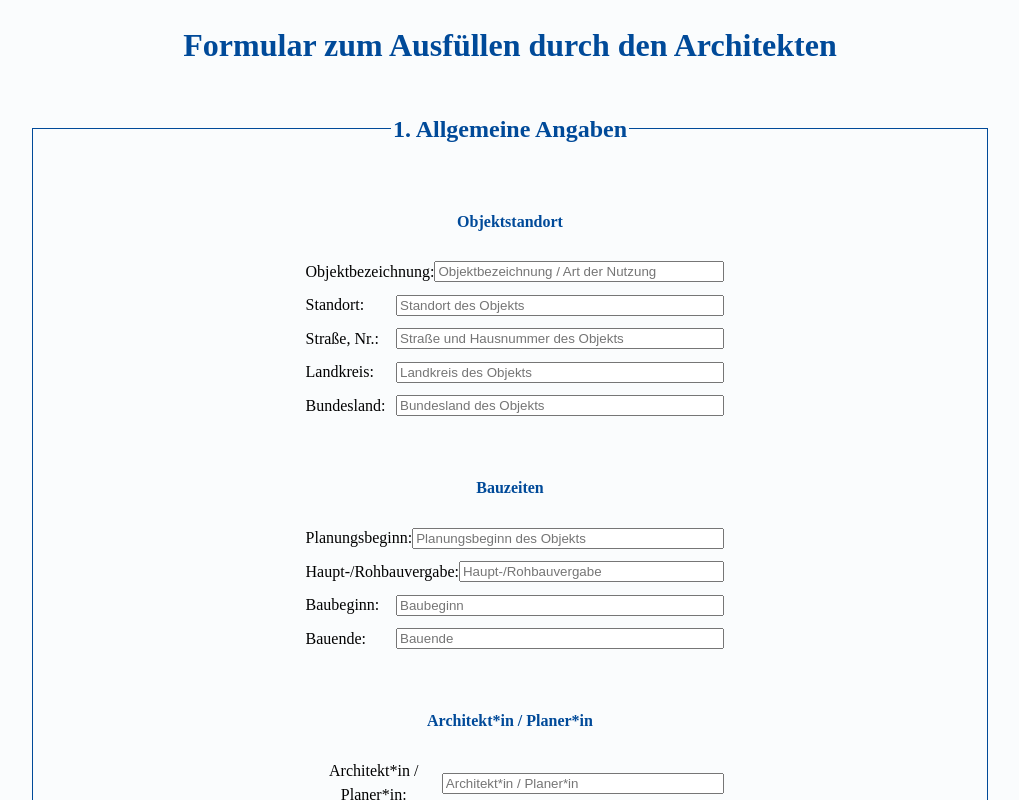
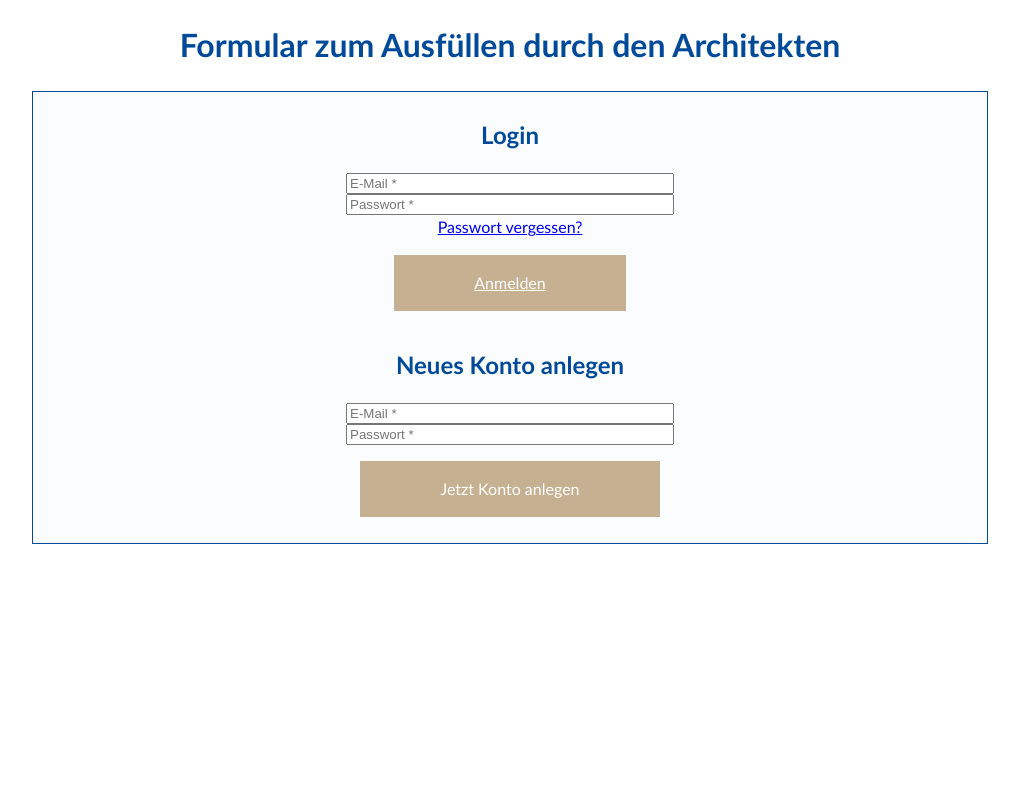
Before and after one commit to juliabellmann/formular-archi, a Next.js app: page / in a window 1280 px wide. Shown: the top 800 px of the page, without its empty margins (130-1149 px from the left). Built offline with nearby package versions, Linux system fonts and the light colour scheme.

Commit message:
add pages

```diff
--- a/components/Form.js
+++ b/components/Formarchi.js
@@ -6,7 +6,7 @@ const priorityOptions = [
     { id: "priority3", value: "Low", label: "Low" },
   ];
 
-export default function Form()
+export default function Formarchi()
 {
     return (
         <>
--- /dev/null
+++ b/components/Login.js
@@ -0,0 +1,29 @@
+import Link from "next/link";
+
+export default function Login()
+{
+    return (
+        <>
+            <form>
+                <fieldset className="container-login">
+                    <h2>Login</h2>
+
+                    <input type="text" id="email-login" name="email-login" placeholder="E-Mail *" required />
+                    <input type="text" id="password-login" name="password-login" placeholder="Passwort *" required />
+                    <Link href="#">Passwort vergessen?</Link>
+
+                    <Link href="/formular" className="button">Anmelden</Link>
+
+                    <h2>Neues Konto anlegen</h2>
+
+                    <input type="text" id="email-neuernutzer" name="email-neuernutzer" placeholder="E-Mail *" required />
+                    <input type="text" id="password-neuernutzer" name="password-neuernutzer" placeholder="Passwort *" required />
+
+                    <div href="#" className="button">Jetzt Konto anlegen</div>
+
+                </fieldset>
+            </form>
+
+        </>
+    )
+}
--- /dev/null
+++ b/pages/formular.js
@@ -0,0 +1,11 @@
+import Formarchi from "@/components/Formarchi";
+import Login from "@/components/Login";
+
+export default function Formular() {
+  return (
+    <>
+      {/* <Login></Login> */}
+      <Formarchi></Formarchi>
+    </>
+  );
+}
--- a/pages/index.js
+++ b/pages/index.js
@@ -1,5 +1,6 @@
 import { Geist, Geist_Mono } from "next/font/google";
-import Form from "@/components/Form";
+import Form from "@/components/Formarchi";
+import Login from "@/components/Login";
 
 const geistSans = Geist({
   variable: "--font-geist-sans",
@@ -14,7 +15,8 @@ const geistMono = Geist_Mono({
 export default function Home() {
   return (
     <>
-      <Form></Form>
+      <Login></Login>
+      {/* <Form></Form> */}
     </>
   );
 }
--- a/styles/globals.css
+++ b/styles/globals.css
@@ -25,9 +25,10 @@ body {
 
 :root {
   --text-font: 'Trebuchet MS', 'Lucida Sans Unicode', 'Lucida Grande', 'Lucida Sans', Arial, sans-serif;
-  --color-bg: #fafcfd;
+  --color-bg: #fff;
   --color-txt: #000;
   --primary: #004a99;
+  --secondary: #C5B091;
 }
 
 
@@ -40,6 +41,7 @@ h3 {
 }
 
 body {
+  font-family: var(--text-font);
   background-color: var(--color-bg);
   color: var(--color-txt);
   text-align: center;
@@ -138,3 +140,23 @@ input {
 .kosteneinfluesse input {
   width: 2rem;
 }
+
+fieldset {
+  background-color: #fafcfd;
+}
+
+.button {
+  background-color: var(--secondary);
+  color: var(--color-bg);
+
+  padding: 1rem 5rem;
+  margin: 1rem;
+
+}
+
+.button:hover {
+  background-color: var(--color-bg);
+  border: 1px solid var(--secondary);
+  color: var(--secondary);
+
+}
```
